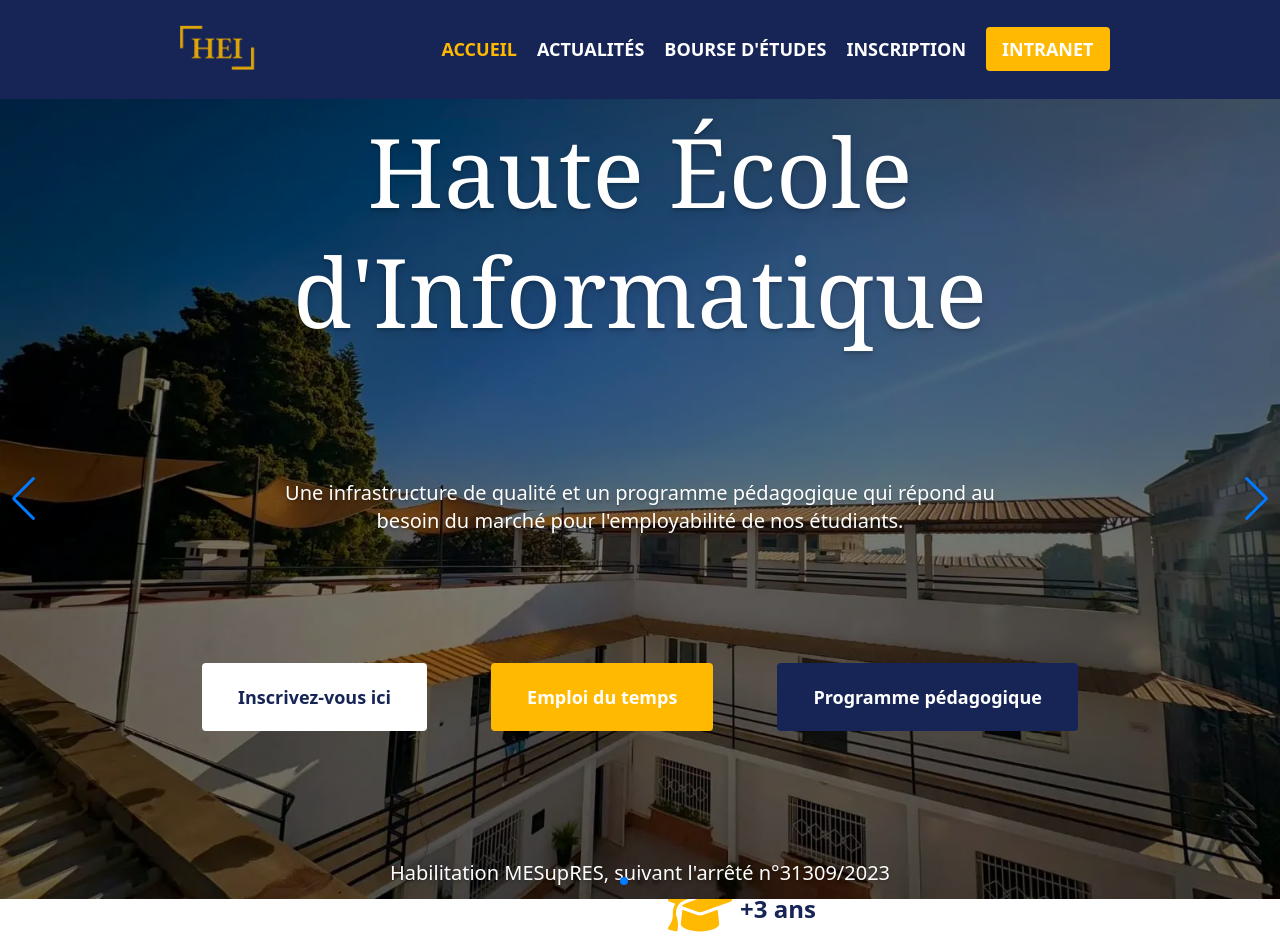
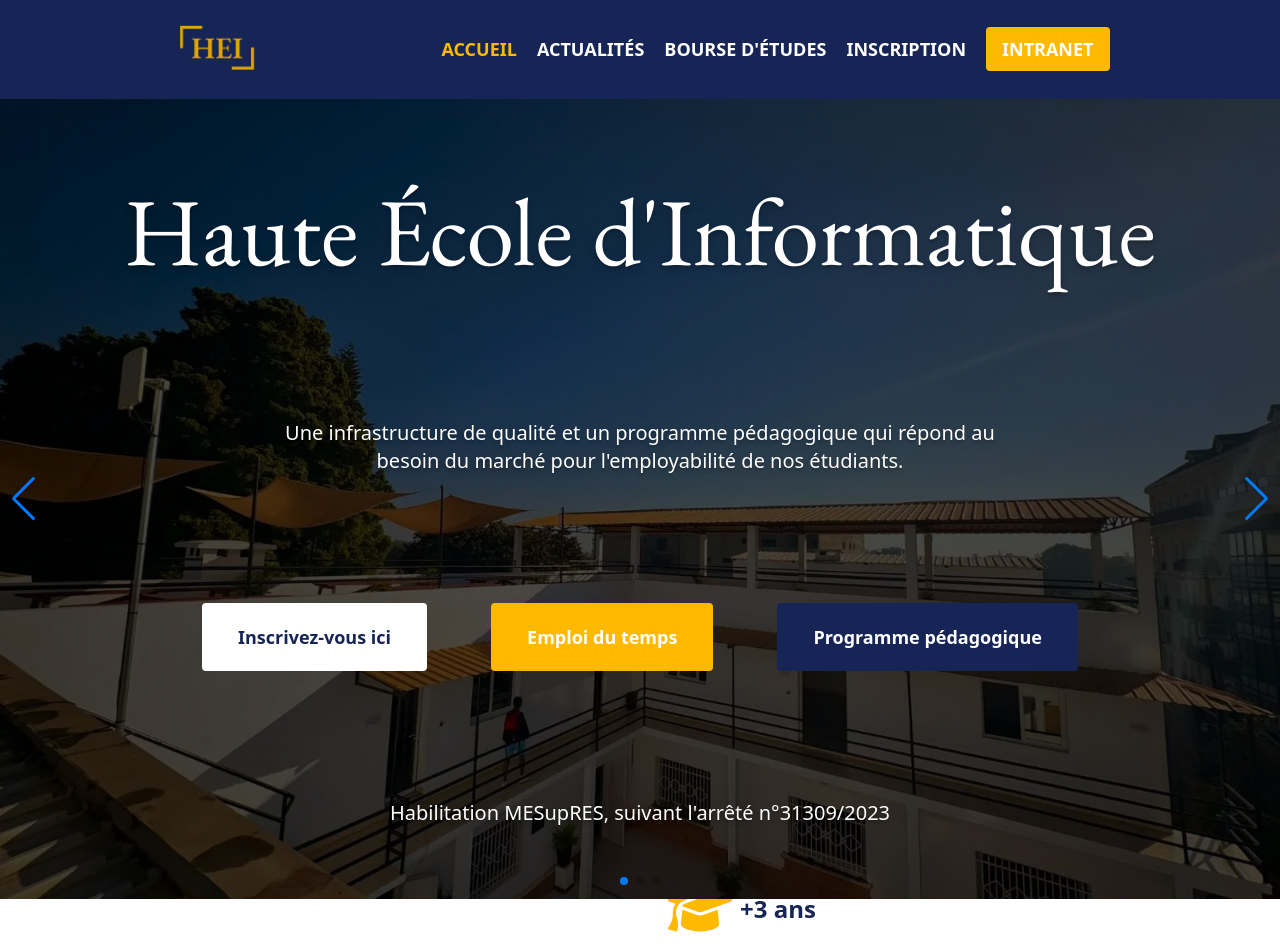
Before and after one commit to Whipander/first-step-with-react, a React (Vite) app: page / in a window 1280 px wide. Shown: the top 952 px of the page. Built offline with nearby package versions, Linux system fonts and the light colour scheme.

Commit message:
chore: prettify the components

```diff
--- a/src/App.jsx
+++ b/src/App.jsx
@@ -6,8 +6,8 @@ function App() {
   return (
     <>
       <NavBar />
-        <Hero/>
-        <About/>
+      <Hero />
+      <About />
     </>
   );
 }
--- a/src/components/About.jsx
+++ b/src/components/About.jsx
@@ -1,41 +1,62 @@
-import aboutImage from '../assets/about.webp'
-import {FontAwesomeIcon} from "@fortawesome/react-fontawesome";
-import {faGraduationCap, faPeopleGroup, faMedal} from "@fortawesome/free-solid-svg-icons";
+import aboutImage from "../assets/about.webp";
+import { FontAwesomeIcon } from "@fortawesome/react-fontawesome";
+import {
+  faGraduationCap,
+  faPeopleGroup,
+  faMedal,
+} from "@fortawesome/free-solid-svg-icons";
 
 function About() {
-    const textContent = [{
+  const textContent = [
+    {
       icon: faGraduationCap,
       header: "+3 ans",
-        description: "Depuis 3 ans, nous formons ceux qui décodent le futur, aux métiers de l’informatique. Nous sommes un groupe d’experts, de professionnels et des passionnés de l’informatique de Madagascar et du monde entier."
-    }, {
+      description:
+        "Depuis 3 ans, nous formons ceux qui décodent le futur, aux métiers de l’informatique. Nous sommes un groupe d’experts, de professionnels et des passionnés de l’informatique de Madagascar et du monde entier.",
+    },
+    {
       icon: faPeopleGroup,
       header: "+250 étudiants",
-        description: "Plus de 250 étudiants et plus d’une dizaine d’entreprises ont déjà fait confiance à notre formation habilitée par l’État malgache. Avec eux tous, nous sommes fiers de pouvoir parler de la “grande famille HEI”."
-    }, {
+      description:
+        "Plus de 250 étudiants et plus d’une dizaine d’entreprises ont déjà fait confiance à notre formation habilitée par l’État malgache. Avec eux tous, nous sommes fiers de pouvoir parler de la “grande famille HEI”.",
+    },
+    {
       icon: faMedal,
       header: "Notre mission",
-        description: "Notre mission est d’amener des jeunes malgaches sur des domaines porteurs comme l’intelligence artificielle, la cybersécurité ou la programmation afin de favoriser leur employabilité et le développement de Madagascar."
-    }]
-    return (<div className="h-screen flex justify-center items-center text-blue-950 py-2 mx-96 gap-10">
+      description:
+        "Notre mission est d’amener des jeunes malgaches sur des domaines porteurs comme l’intelligence artificielle, la cybersécurité ou la programmation afin de favoriser leur employabilité et le développement de Madagascar.",
+    },
+  ];
+  return (
+    <div className="h-screen flex justify-center items-center text-blue-950 py-2 mx-96 gap-10">
       <div className={"flex justify-center items-center w-1/2"}>
-            <img src={aboutImage} alt="Hei students having fun" className={"w-[530px]"}/>
+        <img
+          src={aboutImage}
+          alt="Hei students having fun"
+          className={"w-[530px]"}
+        />
       </div>
       <div className={"flex flex-col gap-10 w-1/2"}>
-
-            <h2 className="text-5xl font-serif font-bold">À propos de nous</h2>
+        <h2 className="text-5xl font-header-serif font-bold">
+          À propos de nous
+        </h2>
 
         {textContent.map((item, index) => (
           <div className={"flex flex-col gap-5 px-2"} key={index}>
             <div className={"flex items-center gap-2"}>
-                        <FontAwesomeIcon icon={item.icon} size={"4x"} className={"aspect-square text-amber-400"}/>
+              <FontAwesomeIcon
+                icon={item.icon}
+                size={"4x"}
+                className={"aspect-square text-amber-400"}
+              />
               <h3 className={"text-2xl font-bold"}>{item.header}</h3>
             </div>
             <p>{item.description}</p>
           </div>
         ))}
-
       </div>
-    </div>)
+    </div>
+  );
 }
 
 export default About;
--- a/src/components/Button.jsx
+++ b/src/components/Button.jsx
@@ -1,6 +1,6 @@
 import clsx from "clsx";
 
-function Button({label, btnStyle, size, customAttributes}) {
+function Button({ label, btnStyle, size, customAttributes }) {
   const btnMap = {
     orange: "bg-amber-400 text-white",
     blue: "bg-blue-950 text-white",
@@ -18,7 +18,7 @@ function Button({label, btnStyle, size, customAttributes}) {
     "cursor-pointer",
     btnMap[btnStyle],
     sizeMap[size],
-        customAttributes,
+    customAttributes
   );
 
   return <button className={buttonClass}>{label}</button>;
--- a/src/components/Hero.jsx
+++ b/src/components/Hero.jsx
@@ -50,8 +50,8 @@ function Hero() {
               alt={`HEI Banner ${index + 1}`}
               className="h-screen w-screen object-cover object-center"
             />
-                        <div className="absolute inset-0 bg-black/50 flex flex-col justify-center items-center text-center gap-32 px-4">
-                            <h1 className="text-white font-serif text-8xl leading-tight">
+            <div className="absolute inset-0 bg-black/70 flex flex-col justify-center items-center text-center gap-32 px-4">
+              <h1 className="text-white font-header-serif text-8xl leading-tight">
                 Haute École d'Informatique
               </h1>
 
@@ -60,18 +60,33 @@ function Hero() {
               </p>
 
               <div className="font-bold text-lg flex items-center gap-16 w-3/4 flex-wrap justify-center">
-                                <Button btnStyle="white" label="Inscrivez-vous ici" size="lg" customAttributes="min-w-1/5" />
-                                <Button btnStyle="orange" label="Emploi du temps" size="lg" customAttributes="min-w-1/5" />
-                                <Button btnStyle="blue" label="Programme pédagogique" size="lg" customAttributes="min-w-1/5" />
+                <Button
+                  btnStyle="white"
+                  label="Inscrivez-vous ici"
+                  size="lg"
+                  customAttributes="min-w-1/5"
+                />
+                <Button
+                  btnStyle="orange"
+                  label="Emploi du temps"
+                  size="lg"
+                  customAttributes="min-w-1/5"
+                />
+                <Button
+                  btnStyle="blue"
+                  label="Programme pédagogique"
+                  size="lg"
+                  customAttributes="min-w-1/5"
+                />
               </div>
 
-                            <p className="text-white text-xl">Habilitation MESupRES, suivant l'arrêté n°31309/2023</p>
+              <p className="text-white text-xl">
+                Habilitation MESupRES, suivant l'arrêté n°31309/2023
+              </p>
             </div>
           </SwiperSlide>
         ))}
       </Swiper>
-
-
     </div>
   );
 }
--- a/src/index.css
+++ b/src/index.css
@@ -1 +1,6 @@
+@import url("https://fonts.googleapis.com/css2?family=EB+Garamond:ital,wght@0,400..800;1,400..800&display=swap");
 @import "tailwindcss";
+
+@theme {
+  --font-header-serif: "EB Garamond", cursive;
+}
```
Lines whose indentation alone changed are shown as unchanged.
